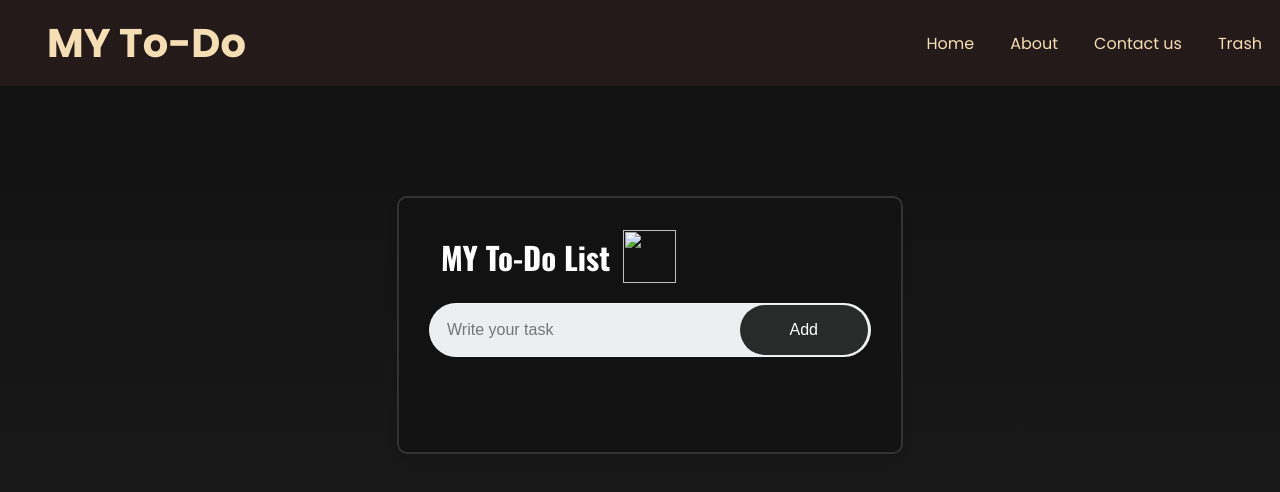
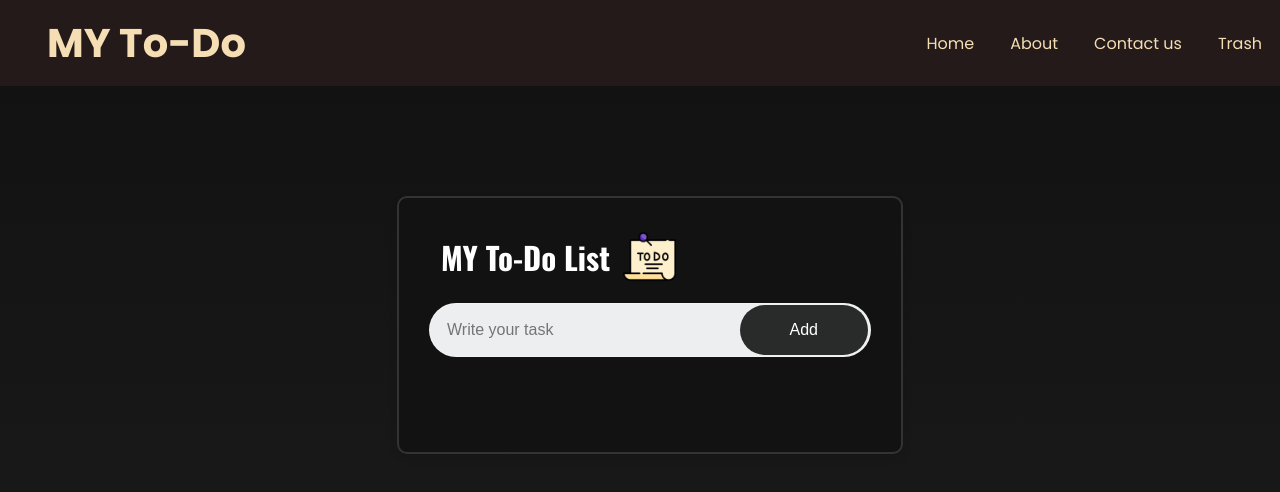
Before and after one commit to Codevid50/My-To-do-s, a plain HTML site: page index.html in a window 1280 px wide. Drawn offline with nearby package versions, Linux system fonts and the light colour scheme.

Commit message:
Update index.html

```diff
--- a/index.html
+++ b/index.html
@@ -22,7 +22,7 @@
             <div class="todo-app">
                 <h2>
                     MY To-Do List
-                <img src="img/icon.png" alt="">
+                <img src="icon.png" alt="">
             </h2>
 
             <div class="row">
```
